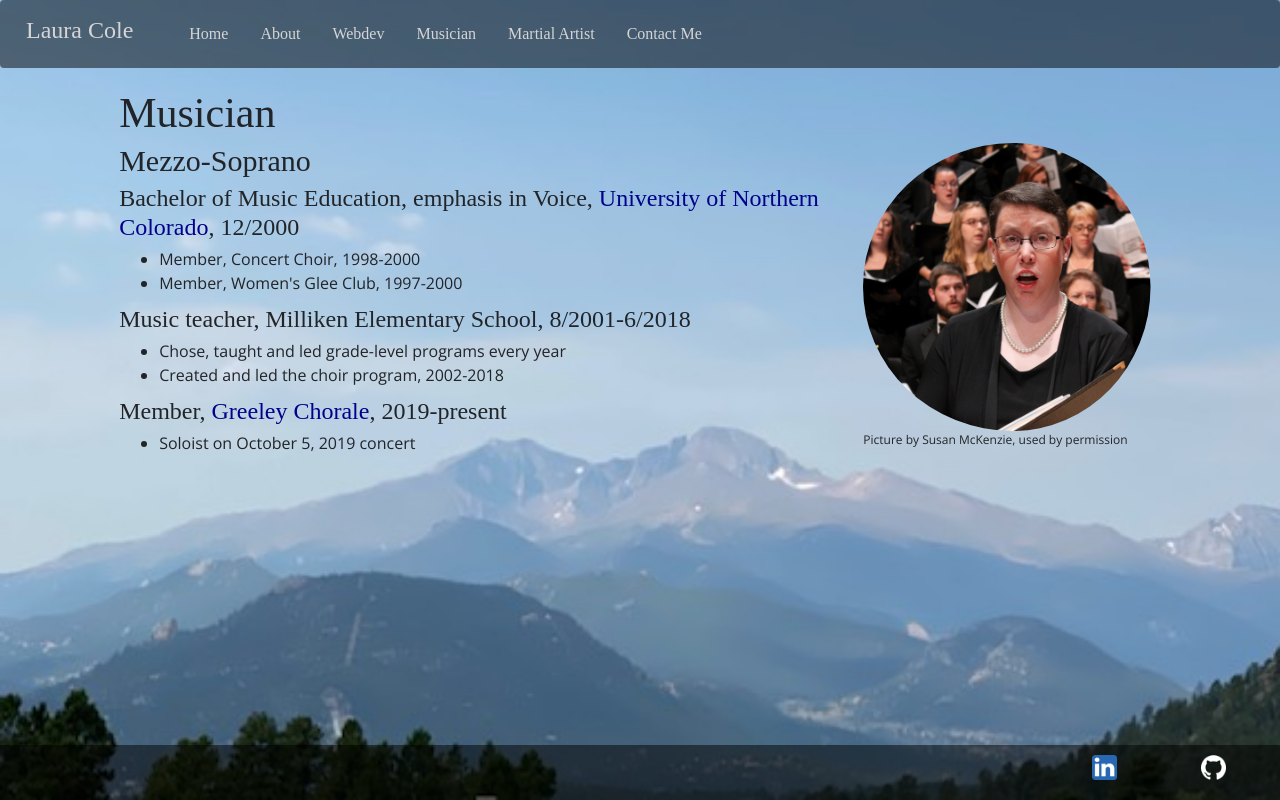
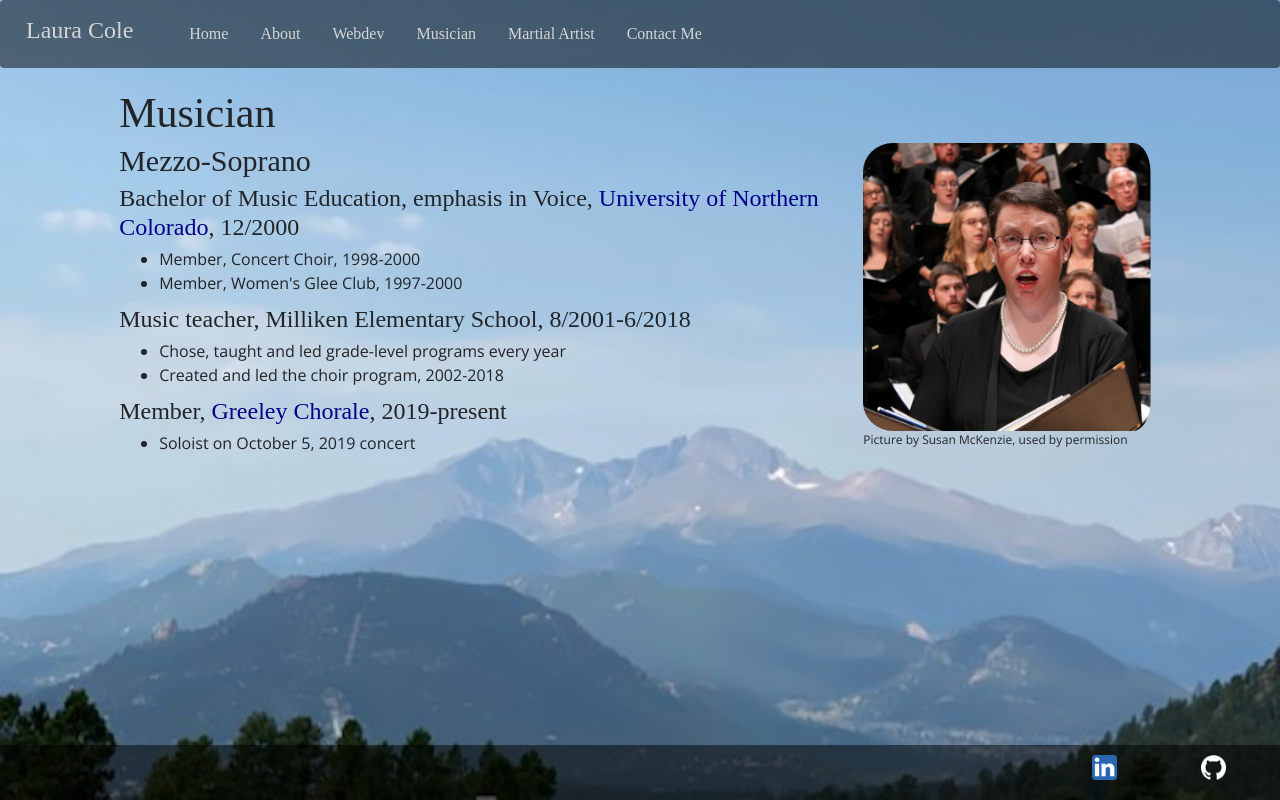
Before and after one commit to LauraCole1900/react-portfolio, a React (Create React App) app in the folder my-portfolio/: page /musician in a window 1280 px wide. Built offline with nearby package versions, Linux system fonts and the light colour scheme; a web font is replaced by a local one.

Commit message:
adjusted styling on pics of me, updated screenshots for README

```diff
--- a/my-portfolio/src/components/pages/music.js
+++ b/my-portfolio/src/components/pages/music.js
@@ -49,7 +49,7 @@ const Musician = () => {
           </Row>
         </Col>
         <Col sm={3}>
-          <Image fluid src={choralepic} alt="Laura Cole" className="mypic" />
+          <Image fluid src={choralepic} alt="Laura Cole" className="choralepic" />
           <p className="caption">Picture by Susan McKenzie, used by permission</p>
         </Col>
       </Row>
--- a/my-portfolio/src/components/pages/style.css
+++ b/my-portfolio/src/components/pages/style.css
@@ -37,6 +37,12 @@ a {
   max-width: 300px;
   padding-right: 1.25em;
   border-radius: 50%;
+}
+
+.choralepic {
+  max-width: 300px;
+  padding-right: 1.25em;
+  border-radius: 10%;
 }
 
 .icon {
```
Also changed, not shown: 2 other files (tests, documents, lock files or other folders).
